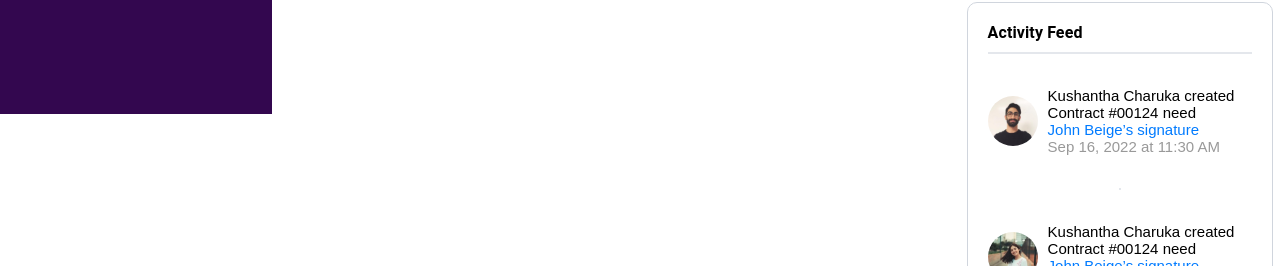
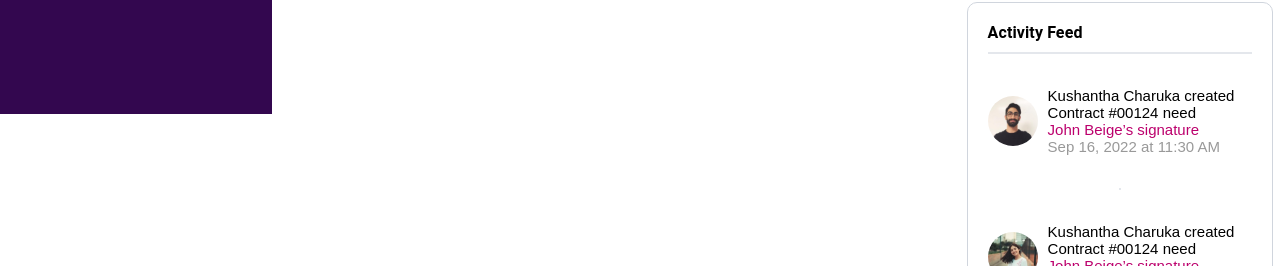
Before and after one commit to MandiraTD/todo-dahsboard-2024-Q2-MandiraTD, a React (Create React App) app in the folder todo-dahsboard-2024-Q2--MandiraTD/: page / in a window 1280 px wide. Shown: the part 686-952 px from the top of the page. Built offline with nearby package versions, Linux system fonts and the light colour scheme; no server answers.

Commit message:
Update App.css

```diff
--- a/todo-dahsboard-2024-Q2--MandiraTD/src/styles/App.css
+++ b/todo-dahsboard-2024-Q2--MandiraTD/src/styles/App.css
@@ -90,7 +90,7 @@ hr{
 }
 
 .activity-details .a2 {
-  color: #007bff; /* Example color */
+  color: #BC006D; /* Example color */
 }
 
 .activity-details .a1 {
```
